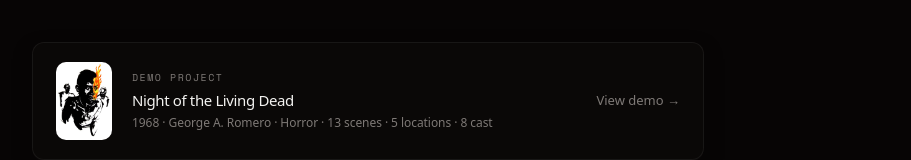
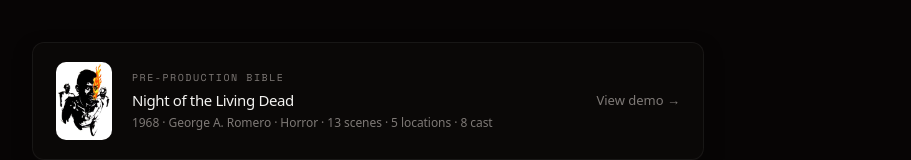
Before and after one commit to madebysan/greenlight, a Next.js app: page / in a window 1280 px wide. Shown: the part 744-904 px from the top of the page, without its empty margins (184-1095 px from the left). Built offline with nearby package versions, Linux system fonts and the light colour scheme.

Commit message:
checkpoint: update step-instructions.tsx

```diff
--- a/components/wizard/step-instructions.tsx
+++ b/components/wizard/step-instructions.tsx
@@ -136,7 +136,7 @@ export function StepInstructions({ onNext }: StepInstructionsProps) {
           </div>
           <div className="flex-1 min-w-0">
             <div className="text-[10px] font-mono uppercase tracking-[0.15em] text-muted-foreground mb-1">
-              Demo Project
+              Pre-Production Bible
             </div>
             <h3 className="text-[15px] font-medium tracking-tight group-hover:text-foreground transition-colors">
               Night of the Living Dead
```
